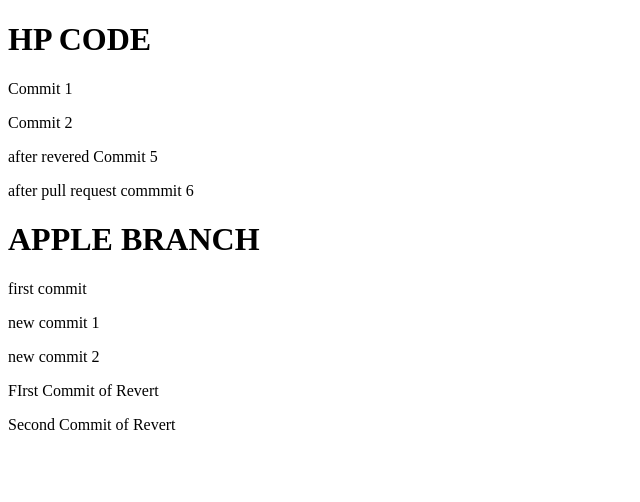
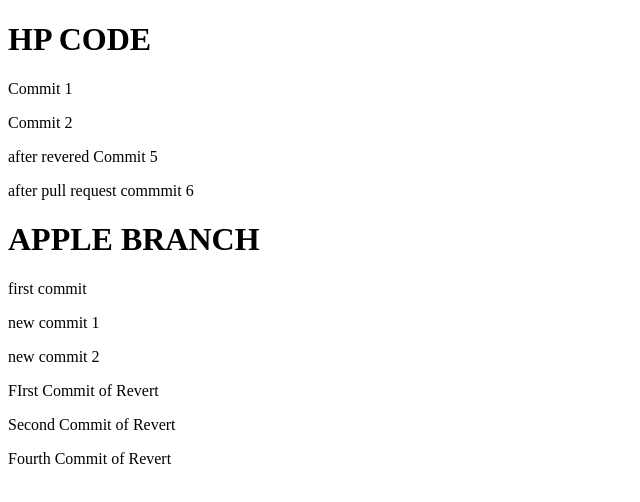
Before and after one commit to ahmed5302/git-training, an Angular app: page / in a window 1280 px wide. Shown: the top 502 px of the page, without its empty margins (0-640 px from the left). Built offline with nearby package versions, Linux system fonts and the light colour scheme.

Commit message:
Fourth Commit of Revert

```diff
--- a/src/app/app.component.html
+++ b/src/app/app.component.html
@@ -11,3 +11,4 @@
 
 <p>FIrst Commit of Revert</p>
 <p>Second Commit of Revert</p>
+<p>Fourth Commit of Revert</p>
```
